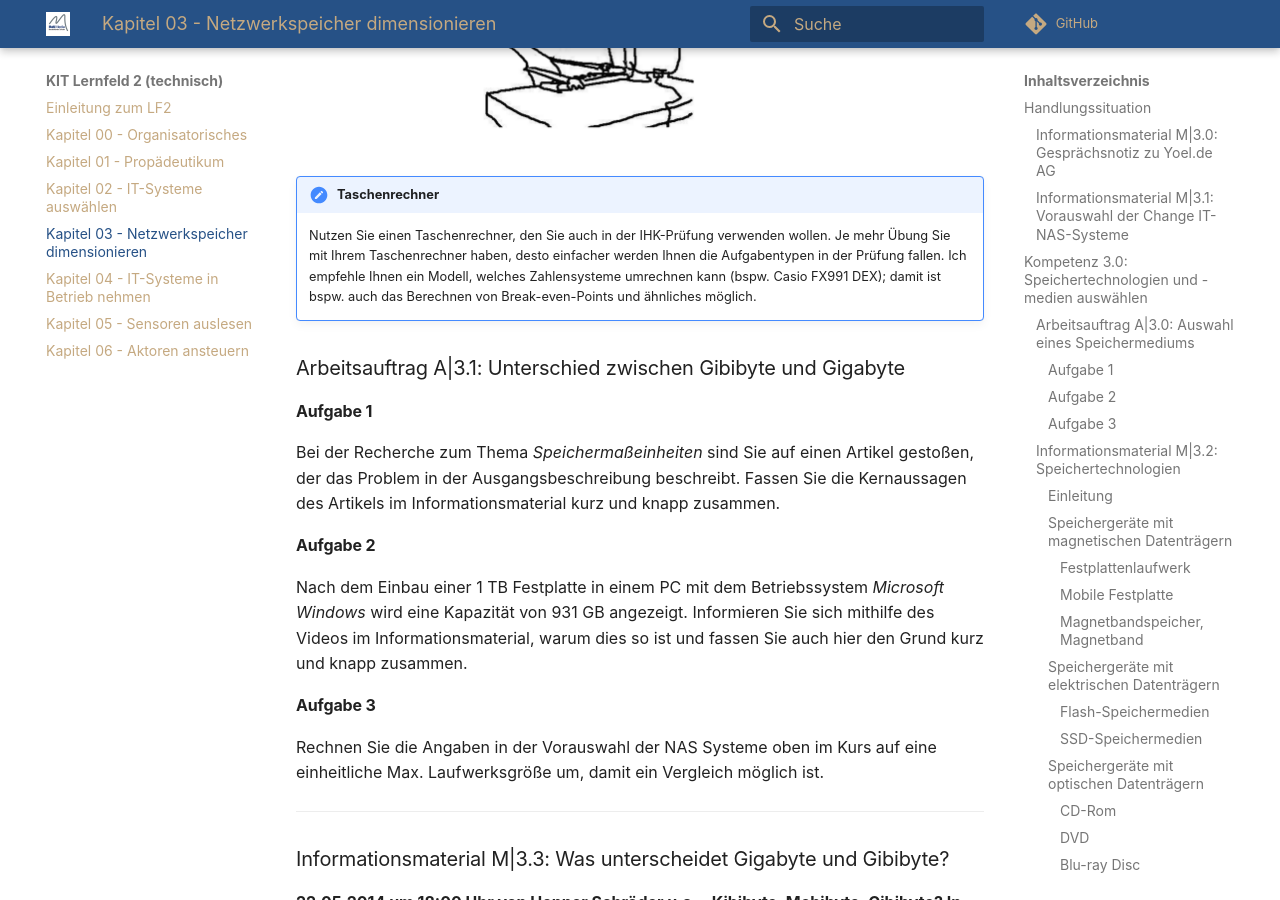
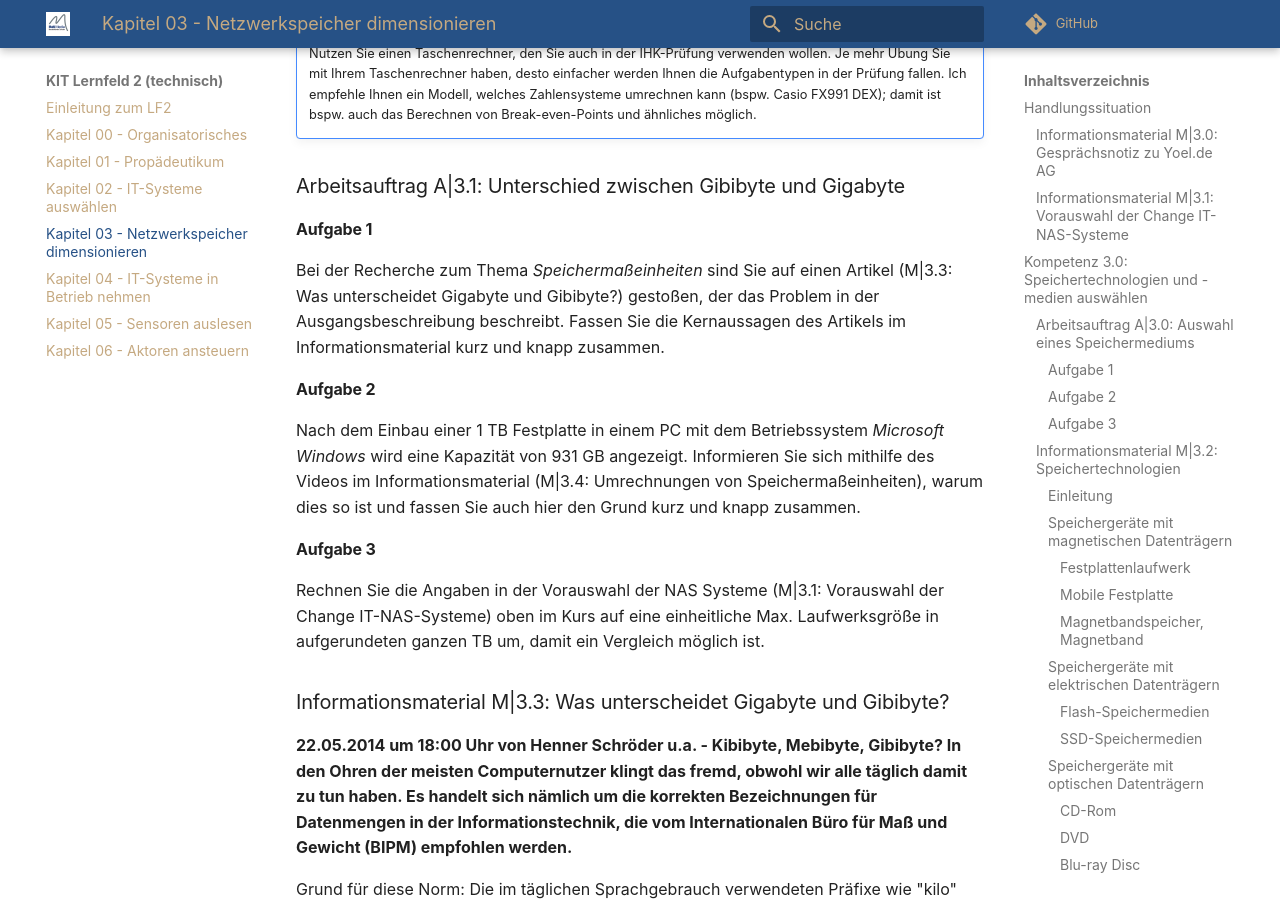
Before and after one commit to herr-nm/MMBbS_KIT_LF02, an MkDocs documentation site: the page built from docs/kapitel_03.md, in a window 1280 px wide and 900 px high, scrolled down 15171 px. Built offline with MkDocs 1.6.1 and Material for MkDocs 9.7.7, drawn with Linux system fonts in a browser that asks for light colours; a script that is not in the unit is left out; comment, search, counter and statistics services are not loaded; some of the changed text lies outside the part shown.

Commit message:
Korrektur NAS Basis

```diff
--- a/docs/kapitel_03.md
+++ b/docs/kapitel_03.md
@@ -12,15 +12,11 @@ In diesem Kapitel werden Sie ...
 - ... die Energieeffizienz berechnen.
 - ... einen Netzwerkspeicher auswählen.
 
----
-
 ## Handlungssituation
 
 Das Unternehmen Yoel.de AG hat bei der Change IT GmbH einen Netzwerkspeicher angefragt. Der zuständige Außendienst hat nach dem Gespräch mit dem Kunden eine Gesprächsnotiz für die Vertriebsabteilung geschrieben, um alle Anforderungen zur Datensicherheit, den verwendeten Technologien, der Energieeffizienz und weiterer Bedingungen an das System zusammenzufassen. Sie sollen sich auf Basis einer Vorauswahl für ein passendes Gerät entscheiden.
 
 ![NAS mit Notebook](bilder/kap_03_nasMitNotebook.jpg)
-
----
 
 ### Informationsmaterial M|3.0: Gesprächsnotiz zu Yoel.de AG
 
@@ -54,8 +50,6 @@ Danke und bis die Tage!
 
 Z. Andersen
 
----
-
 ### Informationsmaterial M|3.1: Vorauswahl der Change IT-NAS-Systeme
 
 Auszug aus dem Produktkatalog der Change IT:
@@ -98,8 +88,6 @@ Erstellen Sie ein Schaubild zu den Eigenschaften und je zwei Vor- und Nachteilen
 #### Aufgabe 3
 
 Treffen Sie anhand Ihrer Zusammenstellung und auf Basis der NAS-Übersicht in der Vorauswahl eine sinnvolle und begründete Auswahl eines Speichermediums für die Kundenanfrage von Yoel.de AG.
-
----
 
 ### Informationsmaterial M|3.2: Speichertechnologien
 
@@ -258,8 +246,6 @@ Man unterscheidet bei Speichergeräten mit mechanischen Lesevorgängen zwischen
 - Ein Beispiel für die analogen Medien ist die Schellackplatte / die Vinylschallplatte. Die eingepressten Vertiefungen in diesem Datenträger werden durch eine Spezialnadel abgetastet.
 - Das Beispiel für digitale Medien dieser Kategorie ist die Lochkarte, welche zumeist aus hochwertigem Karton gefertigt ist. In der Datenverarbeitung wurde sie zur Datenerfassung und -Speicherung verwendet. In ihr wurden die Dateninhalte durch einen Lochcode abgebildet, dessen Verarbeitung mithilfe von elektro-mechanischen Geräten erfolgte.
 
----
-
 ## Kompetenz 3.1: Speichermaßeinheiten umrechnen
 
 Bei der Auswahl eines geeigneten Speichermediums für einen Kunden fallen im Vergleich verschiedener Anbieter unterschiedliche Angaben zu den Größen auf. So werden einige Laufwerke mit der Einheit Gibibyte und andere mit der Einheit Gigabyte angeboten. Nach dem Einbau einer 1 TB Festplatte in einen Windows-PC für Testzwecke ist die Verwirrung groß: es werden nur 931 GB angezeigt. Wo ist der Rest? Etwas ähnliches ist Ihnen auch in der Vorauswahl unter der Angabe der maximalen Speichergröße je Laufwerk aufgefallen.
@@ -274,17 +260,15 @@ Bei der Auswahl eines geeigneten Speichermediums für einen Kunden fallen im Ver
 
 #### Aufgabe 1
 
-Bei der Recherche zum Thema *Speichermaßeinheiten* sind Sie auf einen Artikel gestoßen, der das Problem in der Ausgangsbeschreibung beschreibt. Fassen Sie die Kernaussagen des Artikels im Informationsmaterial kurz und knapp zusammen.
+Bei der Recherche zum Thema *Speichermaßeinheiten* sind Sie auf einen Artikel (M|3.3: Was unterscheidet Gigabyte und Gibibyte?) gestoßen, der das Problem in der Ausgangsbeschreibung beschreibt. Fassen Sie die Kernaussagen des Artikels im Informationsmaterial kurz und knapp zusammen.
 
 #### Aufgabe 2
 
-Nach dem Einbau einer 1 TB Festplatte in einem PC mit dem Betriebssystem *Microsoft Windows* wird eine Kapazität von 931 GB angezeigt. Informieren Sie sich mithilfe des Videos im Informationsmaterial, warum dies so ist und fassen Sie auch hier den Grund kurz und knapp zusammen.
+Nach dem Einbau einer 1 TB Festplatte in einem PC mit dem Betriebssystem *Microsoft Windows* wird eine Kapazität von 931 GB angezeigt. Informieren Sie sich mithilfe des Videos im Informationsmaterial (M|3.4: Umrechnungen von Speichermaßeinheiten), warum dies so ist und fassen Sie auch hier den Grund kurz und knapp zusammen.
 
 #### Aufgabe 3
 
-Rechnen Sie die Angaben in der Vorauswahl der NAS Systeme oben im Kurs auf eine einheitliche Max. Laufwerksgröße um, damit ein Vergleich möglich ist.
-
----
+Rechnen Sie die Angaben in der Vorauswahl der NAS Systeme (M|3.1: Vorauswahl der Change IT-NAS-Systeme) oben im Kurs auf eine einheitliche Max. Laufwerksgröße in aufgerundeten ganzen TB um, damit ein Vergleich möglich ist.
 
 ### Informationsmaterial M|3.3: Was unterscheidet Gigabyte und Gibibyte?
 
@@ -303,8 +287,6 @@ Damit sind die Hersteller von Festplatten und SSDs im Recht, doch verwirrend ist
 Langfristig ist das aber keine gute Strategie: Mit stetig steigenden Datenmengen erhöht sich der Unterschied zwischen vermeintlich vorhandenem und tatsächlich vorhandenem Speicher. Während ein Kibibyte nur 2,4 % mehr Daten umfasst als ein Kilobyte, beinhaltet ein Tebibyte bereits 10 % mehr Informationen als ein Terabyte. Ein Zebibyte - in diesen Regionen liegt Schätzungen zufolge bereits das aktuelle jährliche anfallende Datenaufkommen über das Internet - entspricht bereits einer 18,1 % größeren Datenmenge als ein Zetabyte.
 
 *Quelle: [https://www.pcgameshardware.de/Neue-Technologien-Thema-71240/Specials/PCGH-Basiswissen-im-Video-Was-unterscheidet-Gigabyte-und-Gibibyte-605340/](https://www.pcgameshardware.de/Neue-Technologien-Thema-71240/Specials/PCGH-Basiswissen-im-Video-Was-unterscheidet-Gigabyte-und-Gibibyte-605340/)*
-
----
 
 ### Arbeitsauftrag A|3.2: Umrechnungen zwischen SI- und IEC-Einheiten
 
@@ -333,8 +315,6 @@ Sie kaufen sich eine Festplatte mit einer Speicherkapazität von 240 GB. Wie gro
 #### Aufgabe 6
 
 Rechnen Sie den Wert von 375 MiB in den für ein Umrechnungsprogramm benötigten Wert als Angabe in KB um. Geben Sie Ihren Rechenweg an.
-
----
 
 ### Informationsmaterial M|3.4: Umrechnungen von Speichermaßeinheiten
 
```
Also changed, not shown: other parts of docs/kapitel_03.md (+1 -5 lines).
